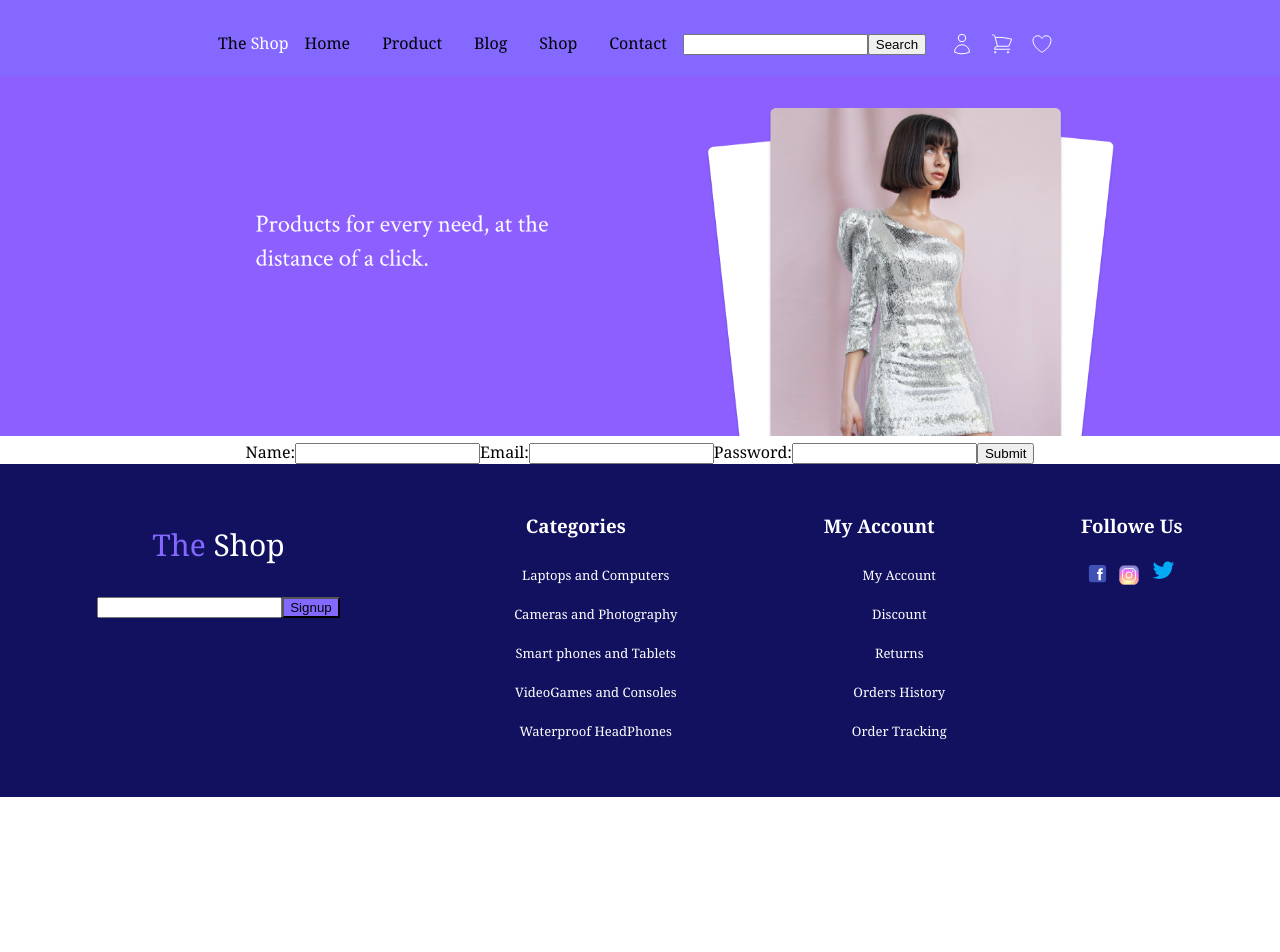
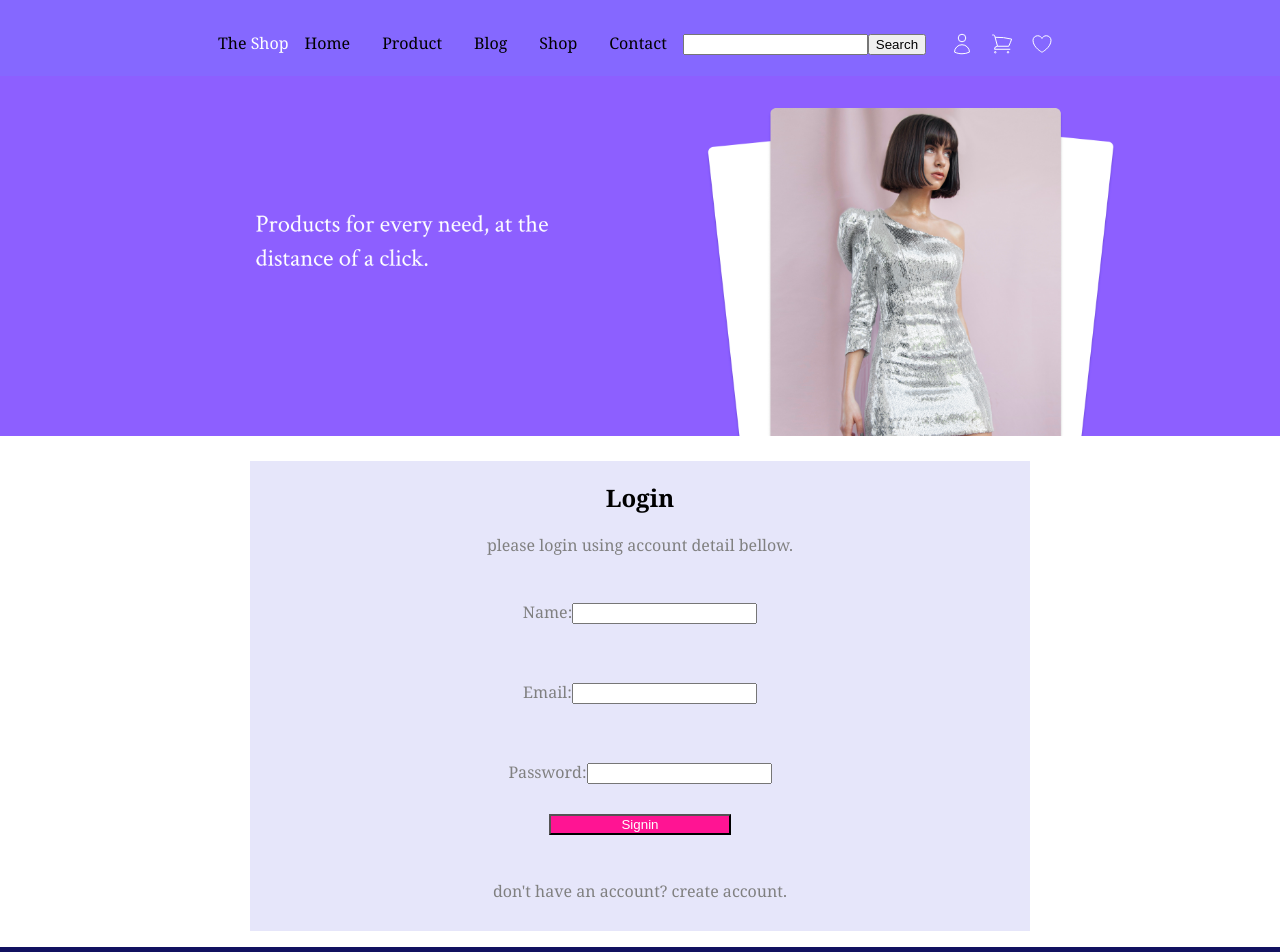
Before and after one commit to jaclynhaggerty/website, a React (Create React App) app: page /login in a window 1280 px wide. Shown: the top 952 px of the page. Before the commit the page ends 800 px from the top, so only its background shows below. Built offline with nearby package versions, Linux system fonts and the light colour scheme.

Commit message:
added login style

```diff
--- a/src/components/Navbar.js
+++ b/src/components/Navbar.js
@@ -101,10 +101,7 @@ const Navbar = () => {
 
       <div className="icons">
         <Link to="/login">
-         <div
-
-          className="icon"
-        >
+          <div className="icon">
             <svg
               xmlns="http://www.w3.org/2000/svg"
               fill="none"
--- a/src/pages/Login/Login.css
+++ b/src/pages/Login/Login.css
@@ -0,0 +1,4 @@
+.login {
+  display: flex;
+  flex-direction: row;
+}
--- a/src/pages/Login/Login.js
+++ b/src/pages/Login/Login.js
@@ -1,52 +1,96 @@
-import {  useState } from "react";
+import { useState } from "react";
 import axios from "axios";
-
 
 const Login = (props) => {
   const [name, setName] = useState("");
   const [email, setEmail] = useState("");
   const [password, setPassword] = useState("");
-    const [response, setResponse] = useState({})
-    const[error, setError] = useState({})
+  const [response, setResponse] = useState({});
+  const [error, setError] = useState({});
 
-    const requestUser = async ()=>{
+  const requestUser = async () => {
     try {
-            const user = await axios.post('http://localhost:4000/users',{
+      const user = await axios.post("http://localhost:4000/users", {
         name,
         email,
-            password})
+        password,
+      });
 
-            setResponse(user.data)
+      setResponse(user.data);
+    } catch (error) {
+      setError(error);
+    }
+  };
 
-     } catch (error) {
-    setError(error)
-    }}
-
-    const onSubmit =  (event) => {
-       event.preventDefault() //Just to avoid the page from refreshing
-      requestUser()
-
-    }
+  const onSubmit = (event) => {
+    event.preventDefault(); //Just to avoid the page from refreshing
+    requestUser();
+  };
 
   return (
+    <div
+      className="around"
+      style={{ background: "Lavender", marginRight: 250, marginLeft: 250 }}
+    >
+      <div className="login">
+        <h2 style={{ paddingTop: 20 }}> Login </h2>
+        <p style={{ color: "grey" }}>
+          {" "}
+          please login using account detail bellow.
+        </p>
+        <form onSubmit={onSubmit}>
           <div>
-            <form onSubmit={onSubmit}>
-                <label>
+            <label style={{ color: "grey", lineHeight: 5 }}>
               Name:
-                    <input type="text" value={name} onChange={(e) => setName(e.target.value)}/>
+              <input
+                type="text"
+                value={name}
+                onChange={(e) => setName(e.target.value)}
+              />
             </label>
-                <label>
+          </div>
+          <div>
+            <label style={{ color: "grey", lineHeight: 5 }}>
               Email:
-                    <input type="text" value={email} onChange={(e) => setEmail(e.target.value)}/>
+              <input
+                type="text"
+                value={email}
+                onChange={(e) => setEmail(e.target.value)}
+              />
             </label>
-                <label>
+          </div>
+          <div>
+            <label style={{ color: "grey", lineHeight: 5 }}>
               Password:
-                    <input type="text" value={password} onChange={(e) => setPassword(e.target.value)}/>
+              <input
+                type="text"
+                value={password}
+                onChange={(e) => setPassword(e.target.value)}
+              />
             </label>
-                <button type="submit" value="Submit">Submit</button>
+          </div>
+          <div>
+            <button
+              type="submit"
+              value="Submit"
+              style={{
+                paddingRight: 70,
+                paddingLeft: 70,
+                color: "white",
+                background: "DeepPink",
+              }}
+            >
+              Signin
+            </button>
+          </div>
         </form>
+        <p style={{ color: "grey", lineHeight: 5 }}>
+          {" "}
+          don't have an account? create account.{" "}
+        </p>
       </div>
-    )
+    </div>
+  );
 };
 
 export default Login;
```
Lines whose indentation alone changed are shown as unchanged.
